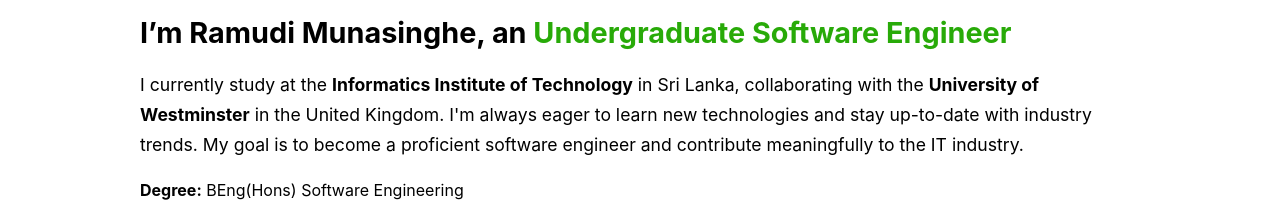
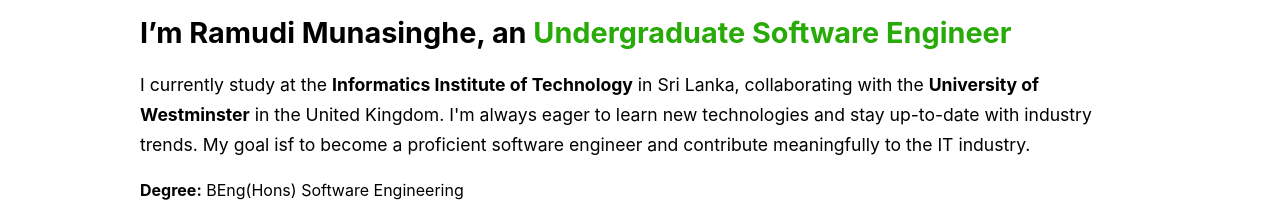
Before and after one commit to Ramudi48/My-Portfolio, a React (Create React App) app: page / in a window 1280 px wide. Both pictures are taken after a click on the item "About". Shown: the part 166-376 px from the top of the page. Built offline with nearby package versions, Linux system fonts and the light colour scheme.

Commit message:
Fix About.js; correct typo "isf" to "is" in the description

```diff
--- a/src/components/About.js
+++ b/src/components/About.js
@@ -17,7 +17,7 @@
             I currently study at the <span className="highlight">Informatics Institute of Technology</span> in Sri Lanka,
             collaborating with the <span className="highlight">University of Westminster</span> in the United Kingdom.
             I'm always eager to learn new technologies and stay up-to-date with industry trends.
-            My goal is to become a proficient software engineer and contribute meaningfully to the IT industry.
+            My goal isf to become a proficient software engineer and contribute meaningfully to the IT industry.
           </p>
 
           <ul className="about-details">
```
